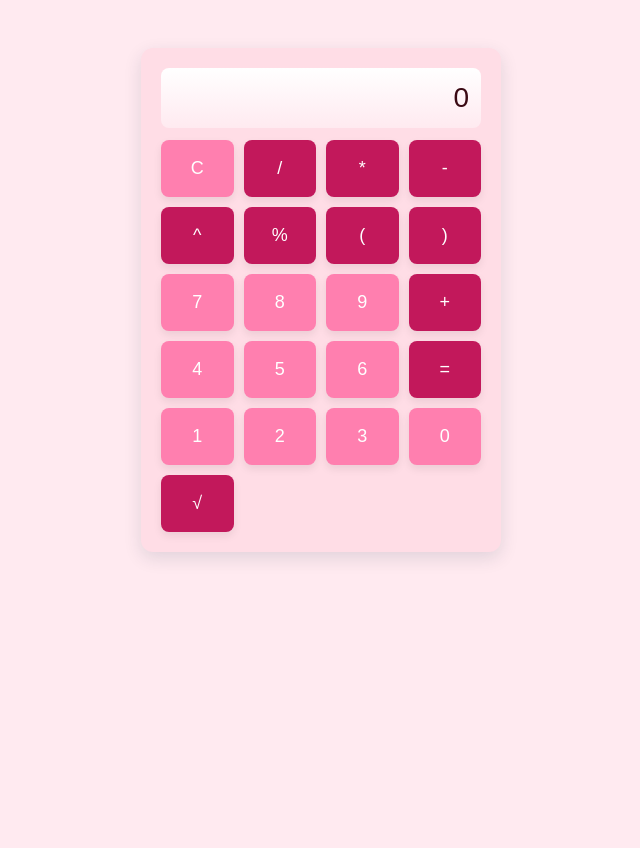
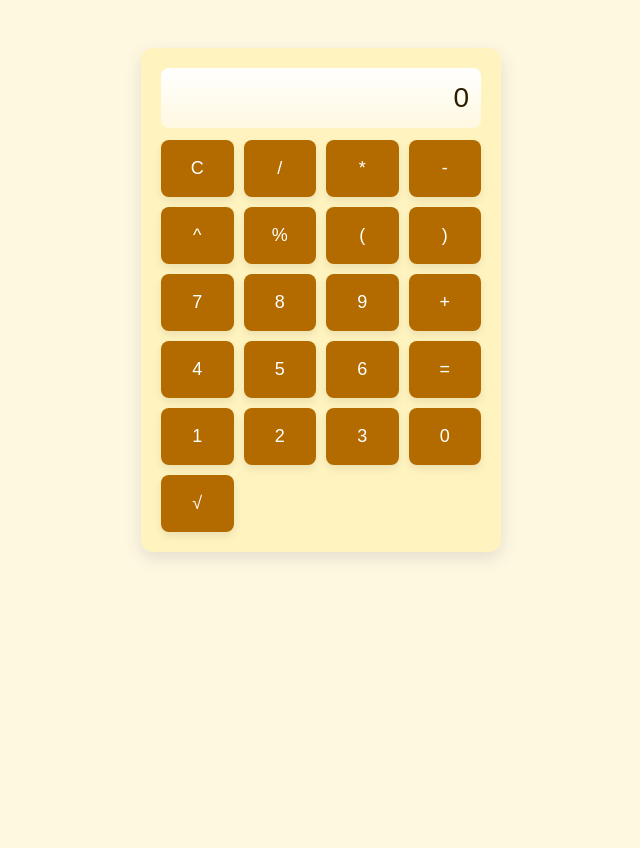
Before and after one commit to gecicidegisken/agentic-development, a Flask app: page / in a window 1280 px wide. Shown: the whole page, without its empty margins (319-959 px from the left). Run offline with Flask 3, Linux system fonts and the light colour scheme.

Commit message:
feat(ui): switch theme to yellow palette

```diff
--- a/static/styles.css
+++ b/static/styles.css
@@ -1,10 +1,10 @@
-/* Pink theme calculator styles */
+/* Yellow theme calculator styles */
 :root{
-  --bg: #FFEAF0;       /* soft light pink background */
-  --panel: #FFDDE6;    /* slightly deeper pink panel color */
-  --accent: #C2185B;   /* deep pink/magenta for operators/primary actions */
-  --button: #FF7FAF;   /* main button color (medium pink) */
-  --text: #3B0A14;     /* dark burgundy for contrast on light pink */
+  --bg: #FFF8E1;       /* soft light yellow background */
+  --panel: #FFF3BF;    /* slightly deeper yellow panel color */
+  --accent: #B36B00;   /* deep amber for operators/primary actions */
+  --button: #B36B00;   /* main button color (warm golden) */
+  --text: #2B1F00;     /* dark brown for contrast on light yellow */
 }
 
 *{box-sizing:border-box}
```
